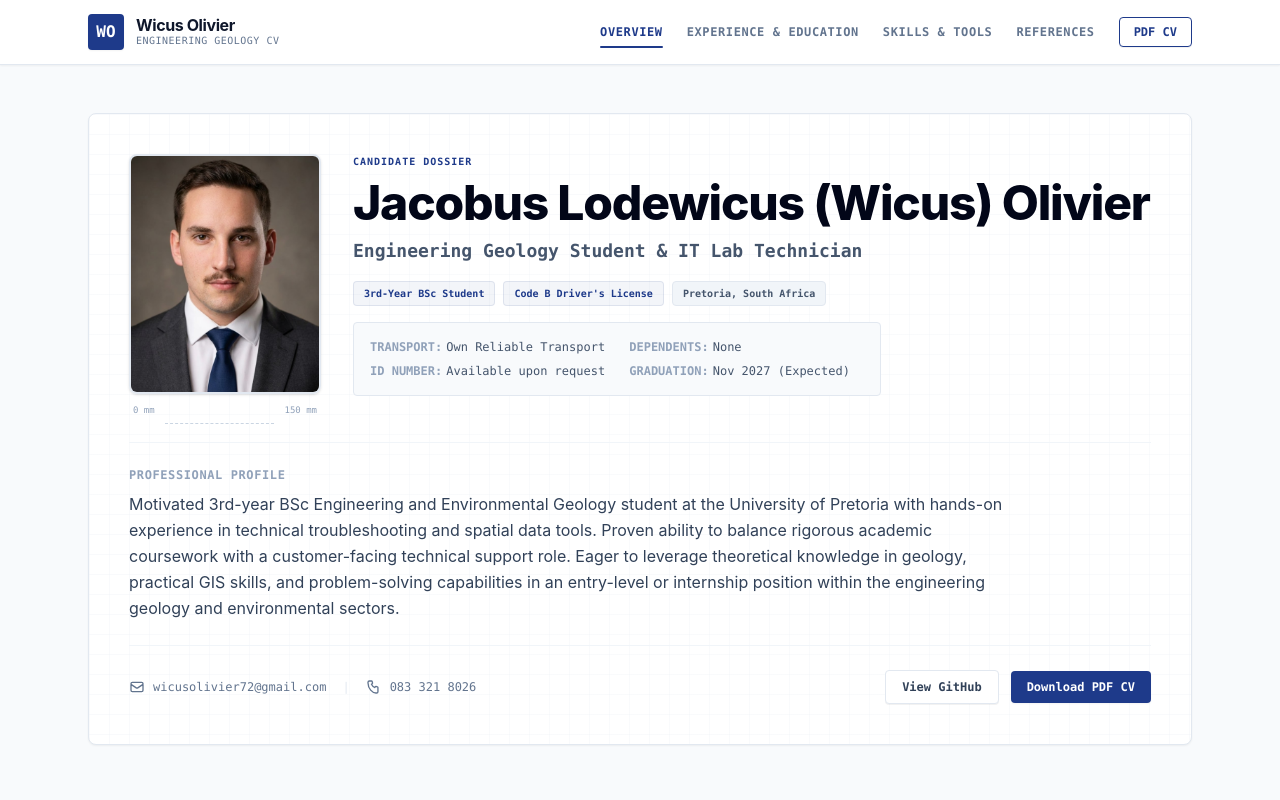
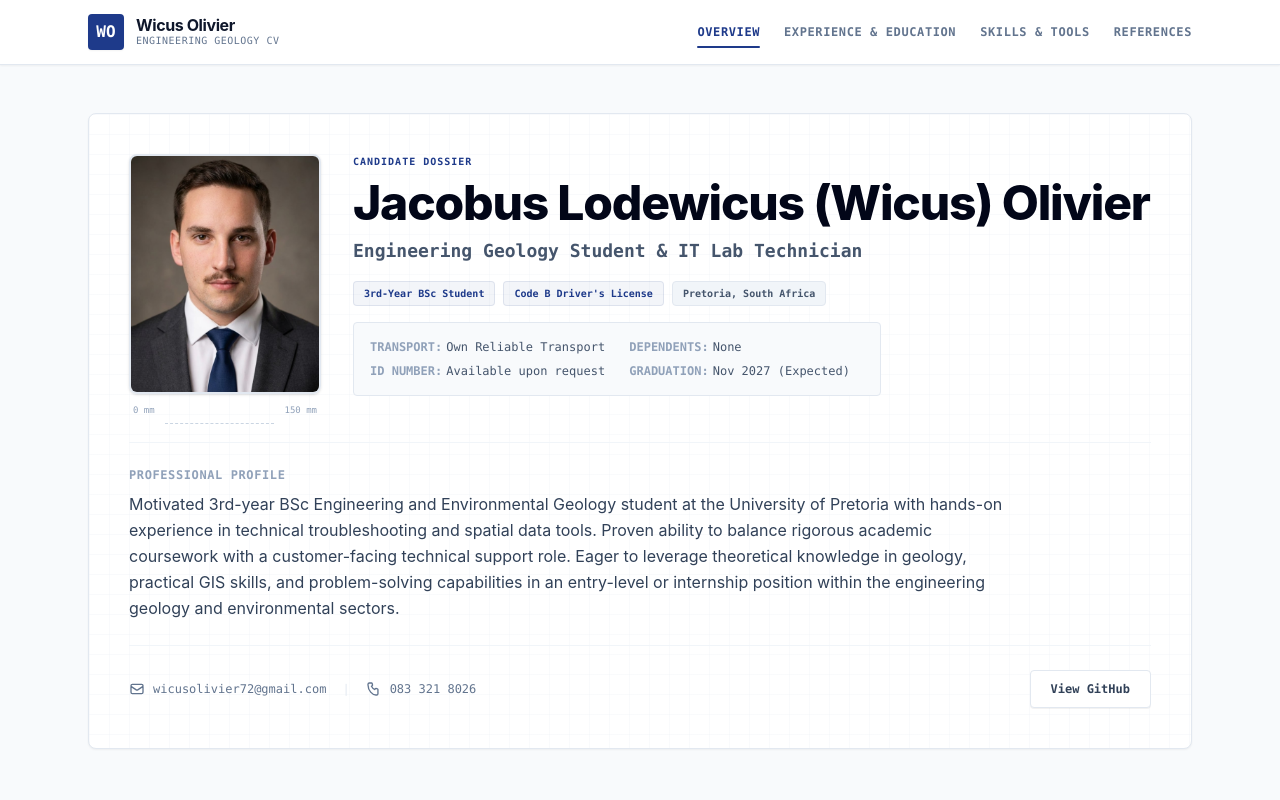
Before and after one commit to wicusolivier72-beep/VIBES, a React (Vite) app: page / in a window 1280 px wide. Shown: the top 800 px of the page. Built offline with nearby package versions, Linux system fonts and the light colour scheme.

Commit message:
remove PDF CV download option from navigation and hero

```diff
--- a/src/App.tsx
+++ b/src/App.tsx
@@ -151,9 +151,7 @@ export default function App() {
     }
   }
 
-  const handleDownloadCV = () => {
-    alert("Simulating PDF download: Jacobus_Lodewicus_Wicus_Olivier_Geological_CV.pdf")
-  }
+
 
   return (
     <div className="min-h-screen bg-slate-50 text-slate-900 font-sans selection:bg-blue-600/10 selection:text-blue-900 antialiased overflow-x-hidden">
@@ -194,12 +192,6 @@ export default function App() {
                 )}
               </button>
             ))}
-            <button
-              onClick={handleDownloadCV}
-              className="px-3.5 py-1.5 rounded border border-[#1E3A8A] text-[#1E3A8A] text-xs font-mono font-bold hover:bg-[#1E3A8A] hover:text-white transition-all cursor-pointer shadow-2xs"
-            >
-              PDF CV
-            </button>
           </div>
 
           {/* Mobile Menu Button */}
@@ -234,12 +226,6 @@ export default function App() {
                 {item.label}
               </button>
             ))}
-            <button
-              onClick={handleDownloadCV}
-              className="w-full text-center px-4 py-2.5 rounded border border-[#1E3A8A] text-[#1E3A8A] text-xs font-mono font-bold hover:bg-[#1E3A8A] hover:text-white transition-all"
-            >
-              Download PDF CV
-            </button>
           </div>
         )}
       </nav>
@@ -360,16 +346,10 @@ export default function App() {
                   href="https://github.com"
                   target="_blank"
                   rel="noreferrer"
-                  className="px-4 py-2 border border-slate-200 hover:border-[#1E3A8A] rounded font-mono text-xs font-bold text-slate-700 hover:text-[#1E3A8A] transition-colors bg-white shadow-2xs text-center flex-1 sm:flex-initial"
+                  className="px-5 py-2.5 border border-slate-200 hover:border-[#1E3A8A] rounded font-mono text-xs font-bold text-slate-700 hover:text-[#1E3A8A] transition-colors bg-white shadow-2xs text-center w-full sm:w-auto"
                 >
                   View GitHub
                 </a>
-                <button
-                  onClick={handleDownloadCV}
-                  className="px-4 py-2 bg-[#1E3A8A] hover:bg-[#1E40AF] text-white rounded font-mono text-xs font-bold transition-all shadow-xs text-center flex-1 sm:flex-initial cursor-pointer"
-                >
-                  Download PDF CV
-                </button>
               </div>
             </div>
 
```
